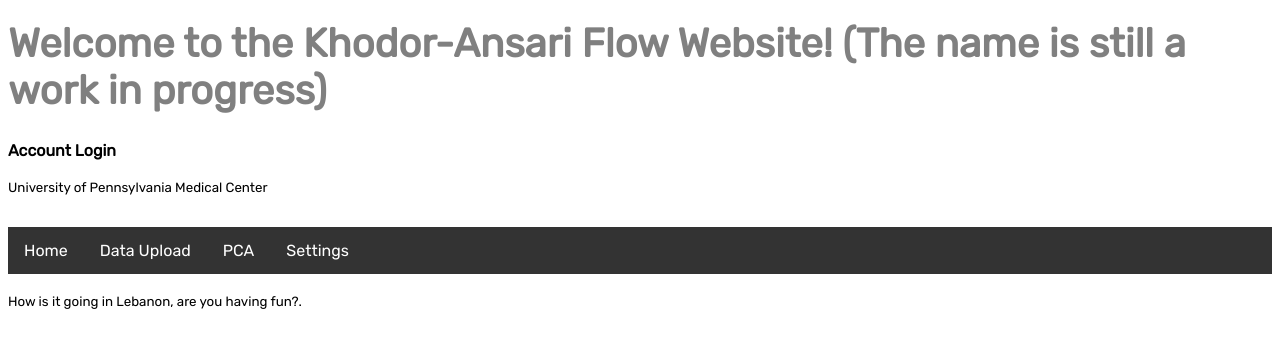
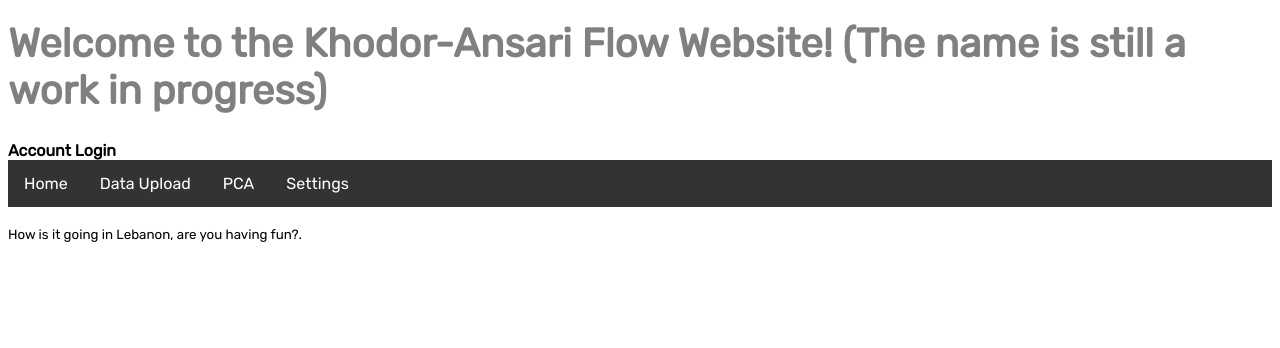
Before and after one commit to ayaanza29/zuhayr_sample-webapp, a Flask app: page / in a window 1280 px wide. Shown: the top 348 px of the page. Run offline with Flask 2, Linux system fonts and the light colour scheme.

Commit message:
link fix

```diff
--- a/templates/index.html
+++ b/templates/index.html
@@ -54,14 +54,12 @@
 
 <div>
     <h1>Welcome to the Khodor-Ansari Flow Website! (The name is still a work in progress)</h1>
-    <b href="login.html">Account Login</b>
+
+<nav>
+        <b href="login.html">Account Login</b>
+</nav>
 </div>
 
-
-
-<div>
-    <p>University of Pennsylvania Medical Center</p><br>
-</div>
 
 <nav>
     <ul class = "nav">
```
